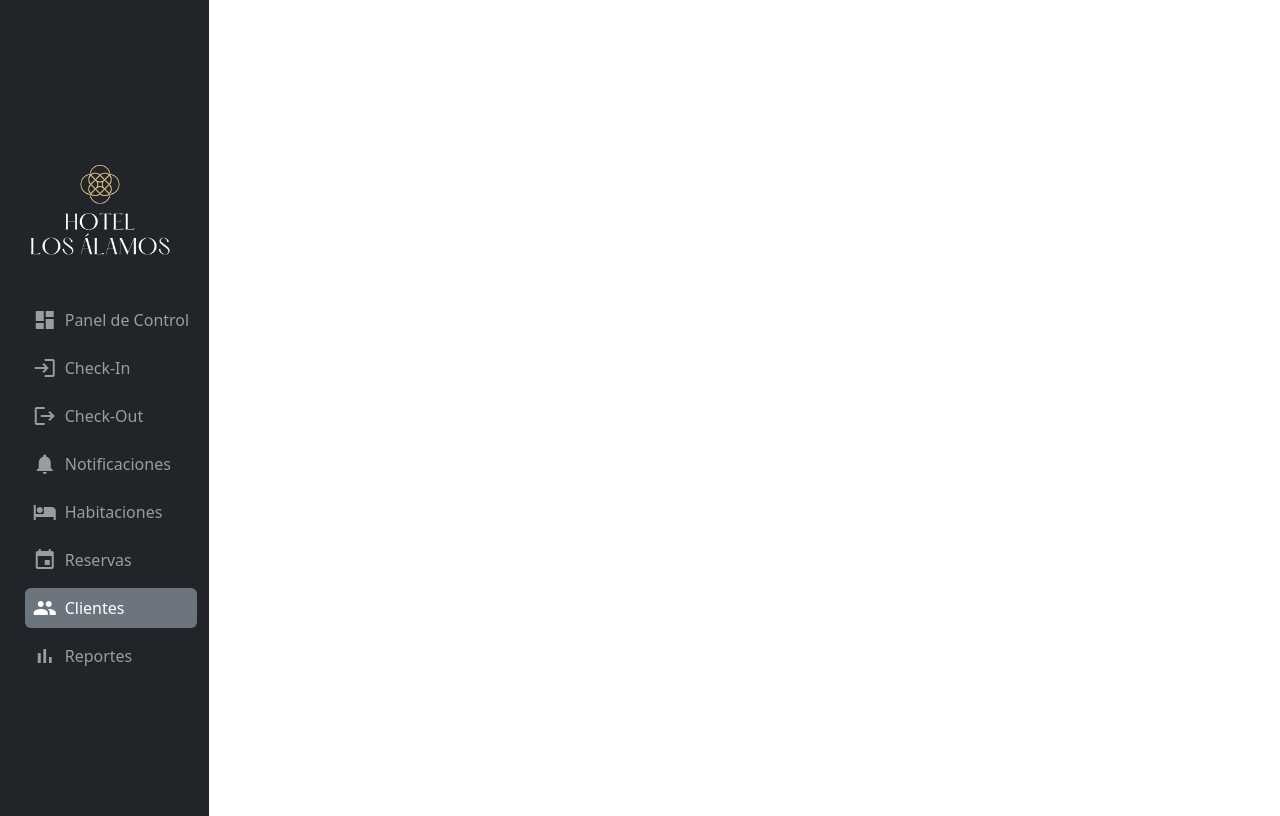
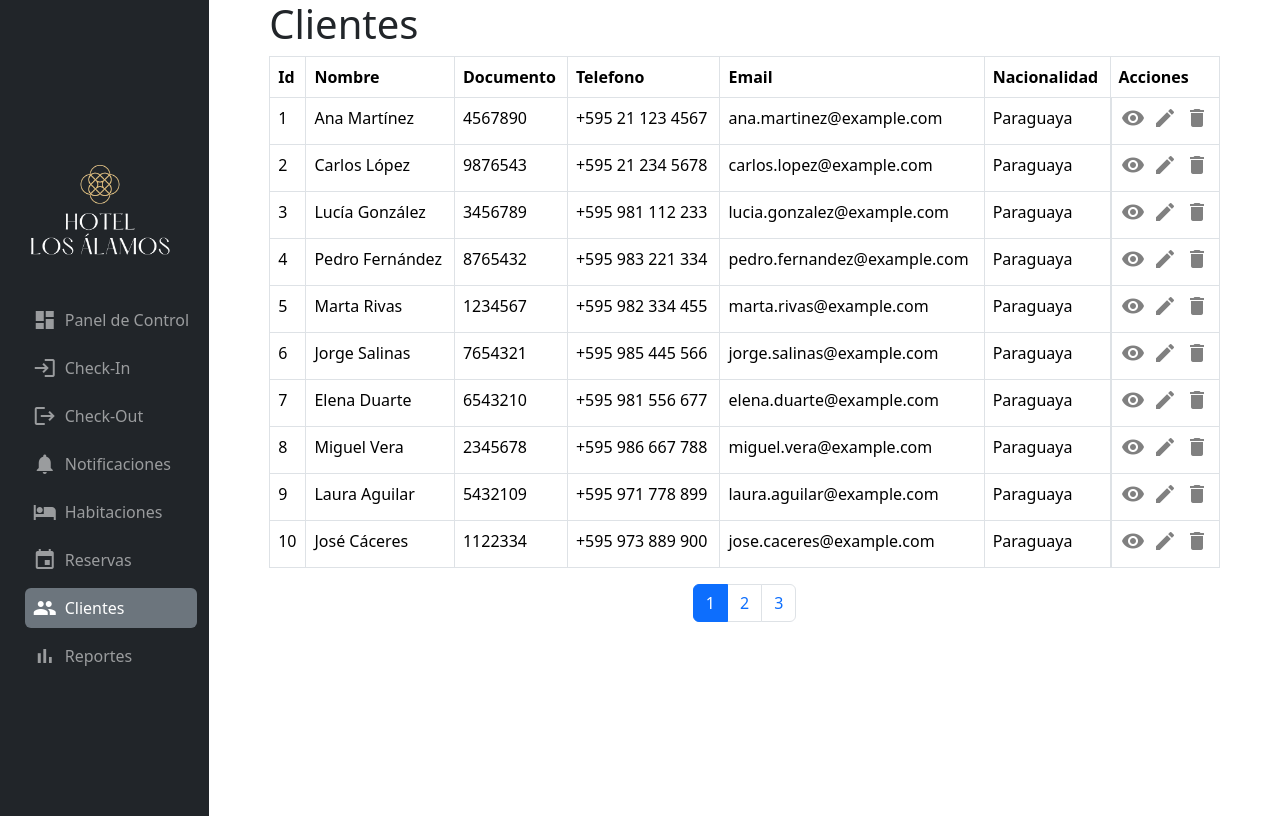
Before and after one commit to tschulzv/hotel_admin, a React (Vite) app in the folder hotel-admin/: page /clients in a window 1280 px wide. Built offline with nearby package versions, Linux system fonts and the light colour scheme.

Commit message:
clients page

```diff
--- a/hotel-admin/src/App.jsx
+++ b/hotel-admin/src/App.jsx
@@ -4,6 +4,7 @@ import Rooms from "./pages/Rooms.page"
 import { BrowserRouter as Router, Route, Routes } from "react-router-dom";
 import Layout from "./components/Layout";
 import Reservations from './pages/Reservations.page';
+import Clients from './pages/Clients.page';
 
 function App() {
 
@@ -14,6 +15,7 @@ function App() {
         <Route path="/" element={<Home />} />
         <Route path="/rooms" element={<Rooms />} />
         <Route path="/reservations" element={<Reservations />} />
+        <Route path="/clients" element={<Clients />} />
       </Routes>
     </Layout>
   </Router>
--- a/hotel-admin/src/components/PaginatedTable.jsx
+++ b/hotel-admin/src/components/PaginatedTable.jsx
@@ -1,5 +1,19 @@
 import React, { useState } from 'react';
 import { Table, Pagination } from 'react-bootstrap';
+
+/*
+DATA: recibe un array con objetos
+
+ROW ACTIONS: recibe un array de acciones con este formato
+{
+    icon: visibility, // NOMBRE DE ICONO DE GOOGLE MATERIAL ICONS
+    label: "Ver",
+    onClick: (rowData) => alert("ver datos"), // acción a ejecutar
+},
+
+ROWS PER PAGE: recibe la cantidad de filas que se quiere mostrar por página, por defecto 10
+
+*/
 
 function PaginatedTable({ data, rowActions, rowsPerPage = 10 }) {
   const [currentPage, setCurrentPage] = useState(1);
@@ -25,6 +39,7 @@ function PaginatedTable({ data, rowActions, rowsPerPage = 10 }) {
             {columns.map((col) => (
               <th key={col}>{col.charAt(0).toUpperCase() + col.slice(1)}</th>
             ))}
+            <th>Acciones</th>
           </tr>
         </thead>
         <tbody>
@@ -34,7 +49,7 @@ function PaginatedTable({ data, rowActions, rowsPerPage = 10 }) {
                 <td key={col}>{item[col]}</td>
               ))}
               {rowActions.length > 0 && (
-                <td className="d-flex gap-2">
+                <td className="d-flex gap-2 justify-content-center">
                   {rowActions.map((action, i) => (
                     <span
                       key={i}
--- /dev/null
+++ b/hotel-admin/src/pages/Clients.page.jsx
@@ -0,0 +1,232 @@
+import React from 'react'
+import {Container} from 'react-bootstrap';
+import PaginatedTable from '../components/PaginatedTable';
+
+const Clients = () => {
+
+    // array de acciones para la tabla
+    const actions = [
+        {
+            icon: <i className="material-icons">visibility</i>, // o el nombre del ícono
+            label: "Ver",
+            onClick: (rowData) => alert("ver datos"), // acción a ejecutar
+        },
+        {
+            icon: <i className="material-icons">edit</i>, // o el nombre del ícono
+            label: "Editar",
+            onClick: (rowData) => alert("editar"), // acción a ejecutar
+        },
+        {
+            icon: <i className="material-icons">delete</i>, // o el nombre del ícono
+            label: "Eliminar",
+            onClick: (rowData) => alert("borrar!"), // acción a ejecutar
+        },
+
+    ]
+
+    const data = [
+        {
+          id: 1,
+          nombre: "Ana Martínez",
+          documento: "4567890",
+          telefono: "+595 21 123 4567",
+          email: "ana.martinez@example.com",
+          nacionalidad: "Paraguaya"
+        },
+        {
+          id: 2,
+          nombre: "Carlos López",
+          documento: "9876543",
+          telefono: "+595 21 234 5678",
+          email: "carlos.lopez@example.com",
+          nacionalidad: "Paraguaya"
+        },
+        {
+          id: 3,
+          nombre: "Lucía González",
+          documento: "3456789",
+          telefono: "+595 981 112 233",
+          email: "lucia.gonzalez@example.com",
+          nacionalidad: "Paraguaya"
+        },
+        {
+          id: 4,
+          nombre: "Pedro Fernández",
+          documento: "8765432",
+          telefono: "+595 983 221 334",
+          email: "pedro.fernandez@example.com",
+          nacionalidad: "Paraguaya"
+        },
+        {
+          id: 5,
+          nombre: "Marta Rivas",
+          documento: "1234567",
+          telefono: "+595 982 334 455",
+          email: "marta.rivas@example.com",
+          nacionalidad: "Paraguaya"
+        },
+        {
+          id: 6,
+          nombre: "Jorge Salinas",
+          documento: "7654321",
+          telefono: "+595 985 445 566",
+          email: "jorge.salinas@example.com",
+          nacionalidad: "Paraguaya"
+        },
+        {
+          id: 7,
+          nombre: "Elena Duarte",
+          documento: "6543210",
+          telefono: "+595 981 556 677",
+          email: "elena.duarte@example.com",
+          nacionalidad: "Paraguaya"
+        },
+        {
+          id: 8,
+          nombre: "Miguel Vera",
+          documento: "2345678",
+          telefono: "+595 986 667 788",
+          email: "miguel.vera@example.com",
+          nacionalidad: "Paraguaya"
+        },
+        {
+          id: 9,
+          nombre: "Laura Aguilar",
+          documento: "5432109",
+          telefono: "+595 971 778 899",
+          email: "laura.aguilar@example.com",
+          nacionalidad: "Paraguaya"
+        },
+        {
+          id: 10,
+          nombre: "José Cáceres",
+          documento: "1122334",
+          telefono: "+595 973 889 900",
+          email: "jose.caceres@example.com",
+          nacionalidad: "Paraguaya"
+        },
+        {
+          id: 11,
+          nombre: "Sandra Benítez",
+          documento: "4433221",
+          telefono: "+595 991 112 345",
+          email: "sandra.benitez@example.com",
+          nacionalidad: "Paraguaya"
+        },
+        {
+          id: 12,
+          nombre: "Oscar Ayala",
+          documento: "5566778",
+          telefono: "+595 995 223 456",
+          email: "oscar.ayala@example.com",
+          nacionalidad: "Paraguaya"
+        },
+        {
+          id: 13,
+          nombre: "Cecilia Giménez",
+          documento: "9988776",
+          telefono: "+595 972 334 567",
+          email: "cecilia.gimenez@example.com",
+          nacionalidad: "Paraguaya"
+        },
+        {
+          id: 14,
+          nombre: "Hugo Rojas",
+          documento: "3344556",
+          telefono: "+595 974 445 678",
+          email: "hugo.rojas@example.com",
+          nacionalidad: "Paraguaya"
+        },
+        {
+          id: 15,
+          nombre: "Pamela Ortiz",
+          documento: "7766554",
+          telefono: "+595 992 556 789",
+          email: "pamela.ortiz@example.com",
+          nacionalidad: "Paraguaya"
+        },
+        {
+          id: 16,
+          nombre: "Rodrigo Báez",
+          documento: "2211333",
+          telefono: "+595 996 667 890",
+          email: "rodrigo.baez@example.com",
+          nacionalidad: "Paraguaya"
+        },
+        {
+          id: 17,
+          nombre: "Verónica Acosta",
+          documento: "6655443",
+          telefono: "+595 984 778 901",
+          email: "veronica.acosta@example.com",
+          nacionalidad: "Paraguaya"
+        },
+        {
+          id: 18,
+          nombre: "Gustavo Franco",
+          documento: "1234432",
+          telefono: "+595 993 889 012",
+          email: "gustavo.franco@example.com",
+          nacionalidad: "Paraguaya"
+        },
+        {
+          id: 19,
+          nombre: "Lorena Meza",
+          documento: "3322110",
+          telefono: "+595 980 990 123",
+          email: "lorena.meza@example.com",
+          nacionalidad: "Paraguaya"
+        },
+        {
+          id: 20,
+          nombre: "Marcos Insfrán",
+          documento: "4455667",
+          telefono: "+595 994 101 234",
+          email: "marcos.insfran@example.com",
+          nacionalidad: "Paraguaya"
+        },
+        {
+          id: 21,
+          nombre: "Julieta Gómez",
+          documento: "11223344",
+          telefono: "+34 912 345 678", // España
+          email: "julieta.gomez@example.com",
+          nacionalidad: "Española"
+        },
+        {
+          id: 22,
+          nombre: "Tomás Rodríguez",
+          documento: "22334455",
+          telefono: "+55 11 98765 4321", // Brasil
+          email: "tomas.rodriguez@example.com",
+          nacionalidad: "Brasileña"
+        },
+        {
+          id: 23,
+          nombre: "Sofía Pérez",
+          documento: "33445566",
+          telefono: "+54 9 11 2345 6789", // Argentina
+          email: "sofia.perez@example.com",
+          nacionalidad: "Argentina"
+        },
+        {
+          id: 24,
+          nombre: "Gabriel Sánchez",
+          documento: "44556677",
+          telefono: "+1 202-555-0180", // Estados Unidos
+          email: "gabriel.sanchez@example.com",
+          nacionalidad: "Estadounidense"
+        }
+      ];
+
+
+
+  return (
+    <Container className="px-5" fluid>
+         <h1>Clientes</h1>
+        <PaginatedTable data={data} rowsPerPage={10} rowActions={actions}/>
+    </Container>
+  )
+}
+
+export default Clients;
--- a/hotel-admin/src/pages/Reservations.page.jsx
+++ b/hotel-admin/src/pages/Reservations.page.jsx
@@ -3,6 +3,27 @@ import {Container} from 'react-bootstrap';
 import PaginatedTable from '../components/PaginatedTable';
 
 const Reservations = () => {
+
+    // array de acciones para la tabla
+    const actions = [
+        {
+            icon: <i className="material-icons">visibility</i>, // o el nombre del ícono
+            label: "Ver",
+            onClick: (rowData) => alert("ver datos"), // acción a ejecutar
+        },
+        {
+            icon: <i className="material-icons">edit</i>, // o el nombre del ícono
+            label: "Editar",
+            onClick: (rowData) => alert("editar"), // acción a ejecutar
+        },
+        {
+            icon: <i className="material-icons">delete</i>, // o el nombre del ícono
+            label: "Eliminar",
+            onClick: (rowData) => alert("borrar!"), // acción a ejecutar
+        },
+
+    ]
+
     const data = [
         {
           id: 1,
@@ -185,27 +206,6 @@ const Reservations = () => {
           estado: "Pendiente",
         }]
 
-    const actions = [
-        {
-            icon: <i className="material-icons">visibility</i>, // o el nombre del ícono
-            label: "Ver",
-            onClick: (rowData) => alert("ver datos"), // acción a ejecutar
-        },
-        {
-            icon: <i className="material-icons">edit</i>, // o el nombre del ícono
-            label: "Editar",
-            onClick: (rowData) => alert("editar"), // acción a ejecutar
-        },
-        {
-            icon: <i className="material-icons">delete</i>, // o el nombre del ícono
-            label: "Eliminar",
-            onClick: (rowData) => alert("borrar!"), // acción a ejecutar
-        },
-
-    ]
-
-
-
   return (
     <Container className="px-5" fluid>
          <h1>Reservas</h1>
```
